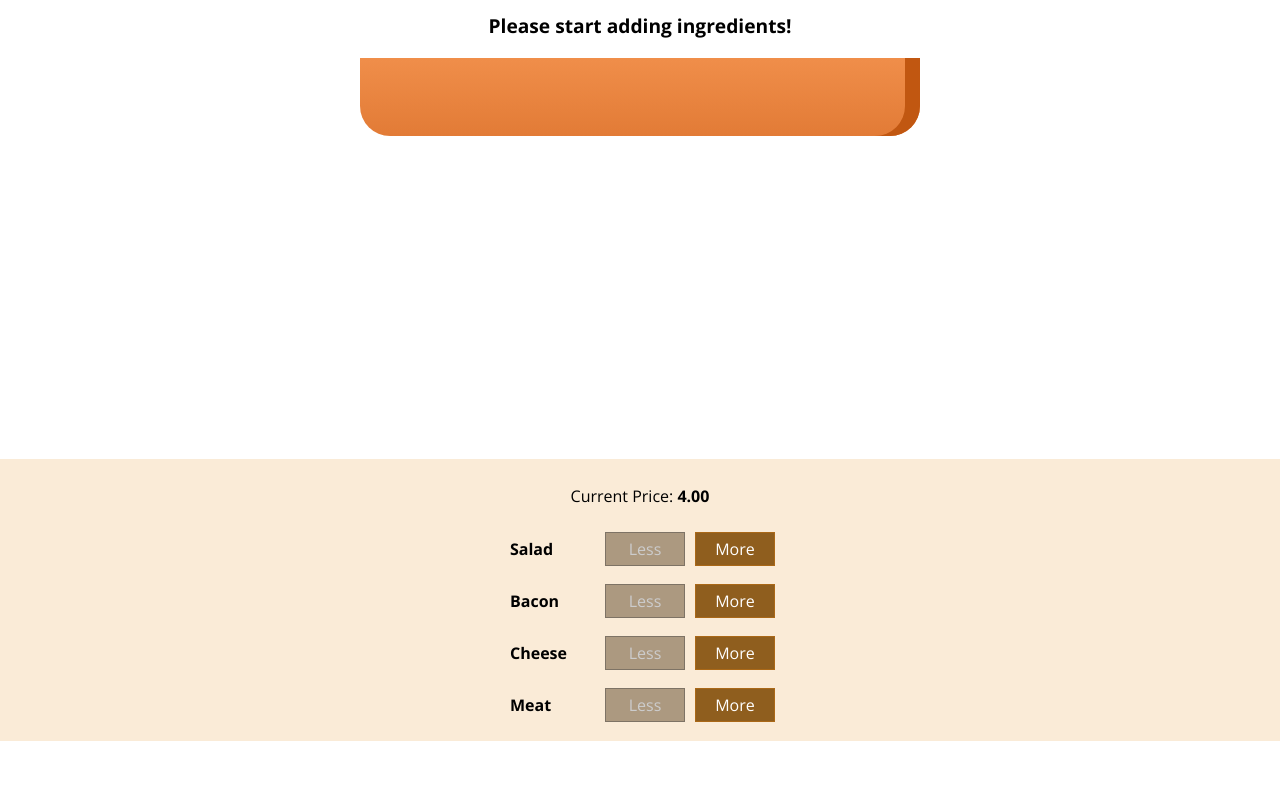
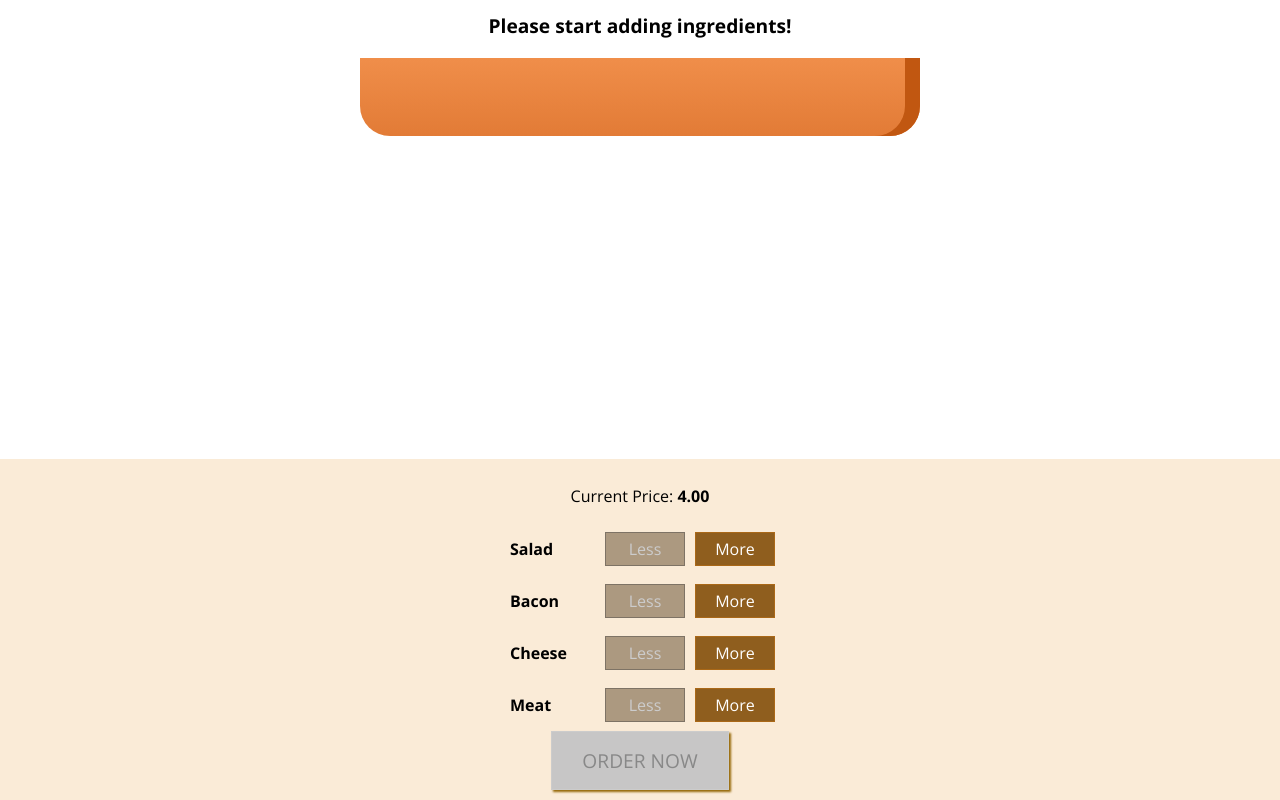
Before and after one commit to mayankchugh1977/burger-app-01, a React app: page / in a window 1280 px wide. Shown: the part 179-979 px from the top of the page. Before the commit the page ends 920 px from the top, so only its background shows below. Built offline with nearby package versions, Linux system fonts and the light colour scheme.

Commit message:
Commot After order summary

```diff
--- a/src/components/Burger/BuildControls/BuildControls.css
+++ b/src/components/Burger/BuildControls/BuildControls.css
@@ -8,3 +8,44 @@
     margin: auto;
     padding: 10px 0;
 }
+
+.OrderButton {
+    background-color: #DAD735;
+    outline: none;
+    cursor: pointer;
+    border: 1px solid #966909;
+    color: #966909;
+    font-family: inherit;
+    font-size: 1.2em;
+    padding: 15px 30px;
+    box-shadow: 2px 2px 2px #966909;
+}
+
+.OrderButton:hover, .OrderButton:active {
+    background-color: #A0DB41;
+    border: 1px solid #966909;
+    color: #966909;
+}
+
+.OrderButton:disabled {
+    background-color: #C7C6C6;
+    cursor: not-allowed;
+    border: 1px solid #ccc;
+    color: #888888;
+}
+
+.OrderButton:not(:disabled) {
+    animation: enable 0.3s linear;
+}
+
+@keyframes enable {
+    0% {
+        transform: scale(1);
+    }
+    60% {
+        transform: scale(1.1);
+    }
+    100% {
+        transform: scale(1);
+    }
+}
--- a/src/components/Burger/BuildControls/BuildControls.js
+++ b/src/components/Burger/BuildControls/BuildControls.js
@@ -21,6 +21,11 @@
                 disabled={props.disabled[ctrl.type]}
                 />
         ))}
+        <button
+            className={classes.OrderButton}
+            disabled={!props.puchaseable}
+            onClick={props.ordered} >ORDER NOW</button>
+
     </div>
 ) ;
 
--- /dev/null
+++ b/src/components/Burger/OrderSummary/OrderSummary.js
@@ -0,0 +1,24 @@
+import React from 'react';
+import Auxiliary from '../../../hoc/Auxiliary';
+
+
+const orderSummary = (props) => {
+    const ingredientSummary = Object.keys(props.ingredients)
+            .map(igKey =>  {
+            return(<li key={igKey}>
+                <span style={{textTransform: 'capitalize'}}>{igKey}</span>: {props.ingredients[igKey]}
+                </li>);
+            });
+    return(
+    <Auxiliary>
+        <h3>Your Order</h3>
+        <p>A delicious burger with the following ingredients:</p>
+        <ul>
+            {ingredientSummary}
+        </ul>
+        <p>Continue to Checkout? </p>
+    </Auxiliary>
+    );
+};
+
+export default orderSummary;
--- /dev/null
+++ b/src/components/UI/Modal/Modal.css
@@ -0,0 +1,20 @@
+.Modal {
+    position: fixed;
+    z-index: 500;
+    background-color: white;
+    width: 70%;
+    border: 1px solid #ccc;
+    box-shadow: 1px 1px 1px black;
+    padding: 16px;
+    left: 15%;
+    top: 30%;
+    box-sizing: border-box;
+    transition: all 0.3s ease-out;
+}
+
+@media (min-width: 600px) {
+    .Modal {
+        width: 500px;
+        left: calc(50% - 250px);
+    }
+}
--- /dev/null
+++ b/src/components/UI/Modal/Modal.js
@@ -0,0 +1,16 @@
+import React from 'react';
+
+import classes from './Modal.css';
+
+const modal = (props) => (
+    <div
+        className={classes.Modal}
+        style={{
+            transform: props.show ? 'translateY(0)' : 'translateY(-100vh)',
+            opacity: props.show ? '1' : '0'
+        }}>
+        {props.children}
+    </div>
+);
+
+export default modal;
--- a/src/containers/BurgerBuilder/BurgerBuilder.js
+++ b/src/containers/BurgerBuilder/BurgerBuilder.js
@@ -2,6 +2,8 @@
 import Auxiliary from '../../hoc/Auxiliary';
 import Burger from '../../components/Burger/Burger';
 import BurgerControls from '../../components/Burger/BuildControls/BuildControls';
+import Modal from '../../components/UI/Modal/Modal';
+import OrderSummary from '../../components/Burger/OrderSummary/OrderSummary';
 
 const INGREDIENT_PRICES = {
     salad: 0.5,
@@ -24,7 +26,23 @@
             cheese: 0,
             meat: 0
         },
-        totalPrice: 4
+        totalPrice: 4,
+        puchaseable: false,
+        purchasing: false
+    }
+
+    updatePurchaseState (ingredients) {
+        // const ingredients = {
+        //     ...this.state.ingredients
+        // };
+        const sum = Object.keys(ingredients)
+                .map(igkey => {
+                    return ingredients[igkey]
+                })
+                .reduce( (sum,el) => {
+                    return sum + el;
+                },0);
+        this.setState({puchaseable : sum > 0});
     }
 
     addIngredientHandler = (type) => {
@@ -40,8 +58,7 @@
         const newPrince = oldPrice + priceAddition;
 
         this.setState({totalPrice: newPrince, ingredients: updateIngredients});
-
-
+        this.updatePurchaseState(updateIngredients);
     }
 
     removeIngredientHandler = (type) => {
@@ -60,6 +77,11 @@
         const newPrince = oldPrice - priceDeduction;
 
         this.setState({totalPrice: newPrince, ingredients: updateIngredients});
+        this.updatePurchaseState(updateIngredients);
+    }
+
+    puchaseHandler = () => {
+        this.setState({purchasing: true});
     }
 
     render() {
@@ -73,11 +95,16 @@
         //{salad: true, meat: false, ...}
         return (
             <Auxiliary>
+                <Modal show={this.state.purchasing}>
+                    <OrderSummary ingredients={this.state.ingredients}></OrderSummary>
+                </Modal>
                 <Burger ingredients={this.state.ingredients}/>
                 <BurgerControls
                     ingredientAdded={this.addIngredientHandler}
                     ingredientRemoved={this.removeIngredientHandler}
                     disabled={disabledInfo}
+                    puchaseable={this.state.puchaseable}
+                    ordered={this.puchaseHandler}
                     price={this.state.totalPrice}/>
             </Auxiliary>
         );
```
Also changed, not shown: src/components/UI/Backdrop/Backdrop.js (added).
